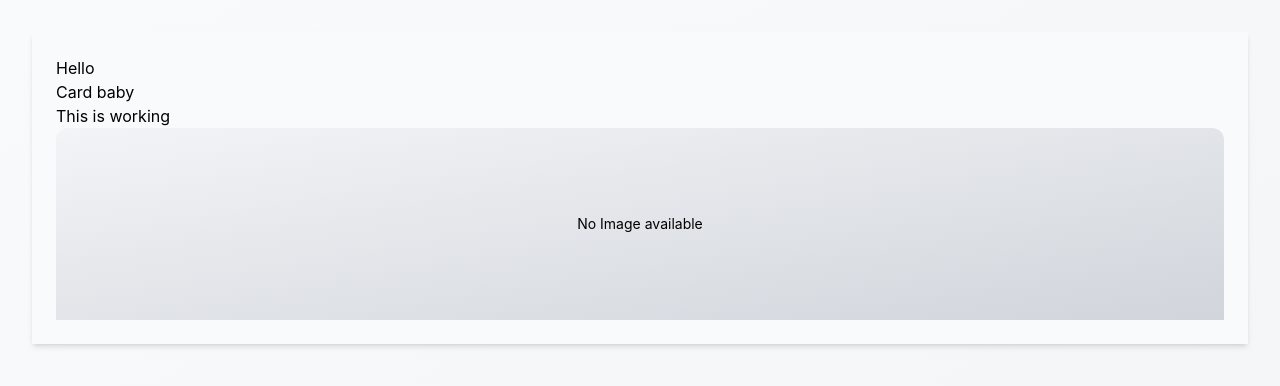
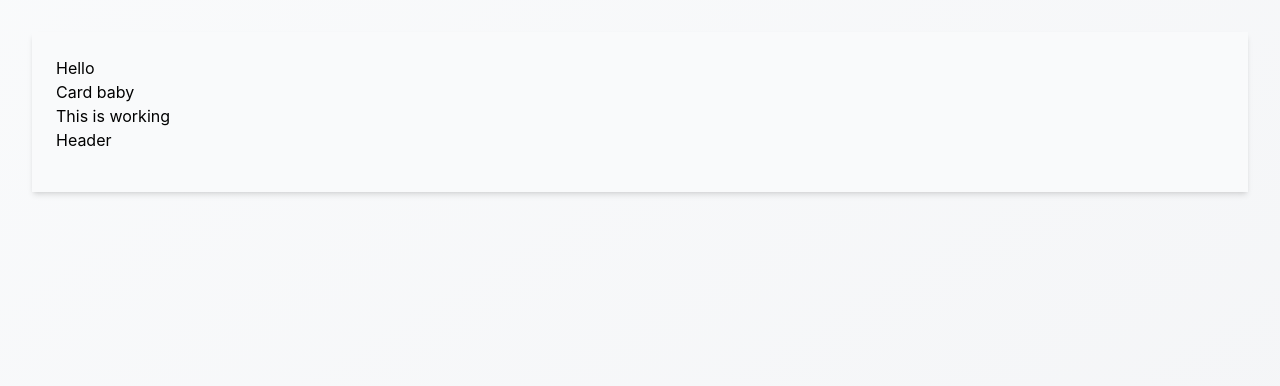
Before and after one commit to bobbyDeepak1415/project_12, a React (Vite) app: page / in a window 1280 px wide. Shown: the top 386 px of the page. Built offline with nearby package versions, Linux system fonts and the light colour scheme.

Commit message:
setup done

```diff
--- a/src/App.jsx
+++ b/src/App.jsx
@@ -1,5 +1,5 @@
 import Card from "./components/card/Card";
-import CardImage from "./components/card/CardImage";
+import CardHeader from "./components/card/CardHeader";
 
 function App() {
   return (
@@ -8,7 +8,9 @@ function App() {
         Hello
         <h2>Card baby</h2>
         <p>This is working</p>
-        <CardImage  />
+        <CardHeader>
+          <p>Header</p>
+        </CardHeader>
       </Card>
     </div>
   );
--- a/src/components/card/CardHeader.jsx
+++ b/src/components/card/CardHeader.jsx
@@ -0,0 +1,5 @@
+const CardHeader = ({ children, className = "" }) => {
+  return <div className={`${className} mb-4`}>{children}</div>;
+};
+
+export default CardHeader;
```
